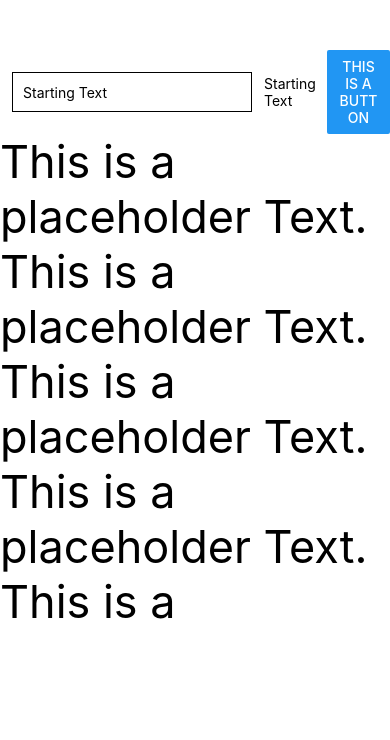
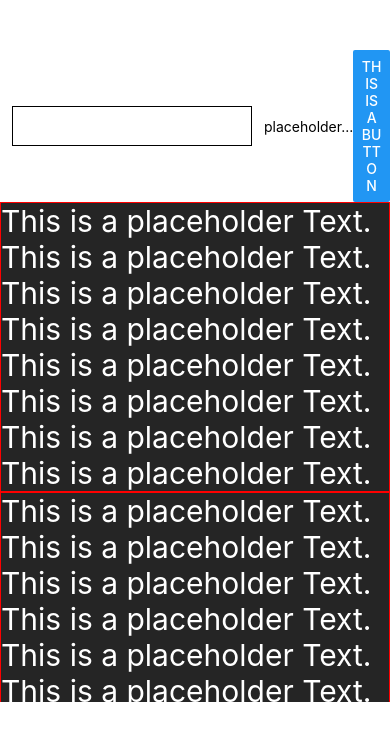
Before and after one commit to Matthes-Baer/first-react-native-app, a React Native app: screen / in a window 390 px wide. Shown: the top 740 px of the page. Built offline with nearby package versions, Linux system fonts and the light colour scheme.

Commit message:
feat: updated list state with delete function

```diff
--- a/App.tsx
+++ b/App.tsx
@@ -12,11 +12,15 @@ import {
 import DataList from "./components/DataList";
 
 export default function App() {
-  const [text, setText] = useState<string>("Starting Text");
+  const [text, setText] = useState<string>("");
   const [flatListData, setFlatListData] = useState<Array<string>>([
     "This is a placeholder Text. This is a placeholder Text. This is a placeholder Text. This is a placeholder Text. This is a placeholder Text. This is a placeholder Text. This is a placeholder Text. This is a placeholder Text.",
     "This is a placeholder Text. This is a placeholder Text. This is a placeholder Text. This is a placeholder Text. This is a placeholder Text. This is a placeholder Text. This is a placeholder Text. This is a placeholder Text.",
   ]);
+
+  const deleteCurrentElement = (idx: number) => {
+    setFlatListData((prev) => prev.filter((e: string, i: number) => i != idx));
+  };
 
   return (
     <View style={styles.container}>
@@ -30,7 +34,15 @@ export default function App() {
         <TextInput style={styles.input} onChangeText={setText} value={text} />
         <Text style={{ flex: 1 }}>{text ? text : "placeholder..."}</Text>
         <View style={{ flex: 1 }}>
-          <Button title="This is a button" />
+          <Button
+            onPress={() =>
+              setFlatListData((prev) => [
+                ...prev,
+                new Date().getSeconds().toString(),
+              ])
+            }
+            title="This is a button"
+          />
         </View>
       </View>
       {/* <View style={{ height: 500 }}>
@@ -53,7 +65,10 @@ export default function App() {
           </Text>
         </ScrollView>
       </View> */}
-      <DataList flatListData={flatListData} />
+      <DataList
+        flatListData={flatListData}
+        deleteCurrentElement={deleteCurrentElement}
+      />
       <StatusBar style="auto" />
     </View>
   );
--- a/components/DataList.tsx
+++ b/components/DataList.tsx
@@ -1,7 +1,10 @@
 import SingleListItem from "./SingeListItem";
 import { Text, View, FlatList } from "react-native";
 
-const DataList = (props: { flatListData: Array<string> }) => {
+const DataList = (props: {
+  flatListData: Array<string>;
+  deleteCurrentElement: Function;
+}) => {
   return (
     <View style={{ height: 500 }}>
       <FlatList
@@ -9,7 +12,11 @@ const DataList = (props: { flatListData: Array<string> }) => {
         renderItem={(itemData) => {
           return (
             <View>
-              <SingleListItem listItemData={itemData.item} />
+              <SingleListItem
+                listItemData={itemData.item}
+                listItemIdx={itemData.index}
+                deleteCurrentElement={props.deleteCurrentElement}
+              />
             </View>
           );
         }}
--- a/components/SingeListItem.tsx
+++ b/components/SingeListItem.tsx
@@ -1,7 +1,30 @@
-import { Text } from "react-native";
+import { StyleSheet, Text, Pressable, View } from "react-native";
 
-const SingleListItem = (props: { listItemData: string }) => {
-  return <Text style={{ fontSize: 45 }}>{props.listItemData}</Text>;
+const SingleListItem = (props: {
+  listItemData: string;
+  listItemIdx: number;
+  deleteCurrentElement: Function;
+}) => {
+  return (
+    <Pressable
+      // This bind expression is needed to insert an argument to the function from a parent component.
+      onPress={props.deleteCurrentElement.bind(this, props.listItemIdx)}
+    >
+      <View>
+        <Text style={styles.text}>{props.listItemData}</Text>
+      </View>
+    </Pressable>
+  );
 };
 
 export default SingleListItem;
+
+const styles = StyleSheet.create({
+  text: {
+    backgroundColor: "#252525",
+    fontSize: 30,
+    color: "white",
+    borderWidth: 1,
+    borderColor: "red",
+  },
+});
```
